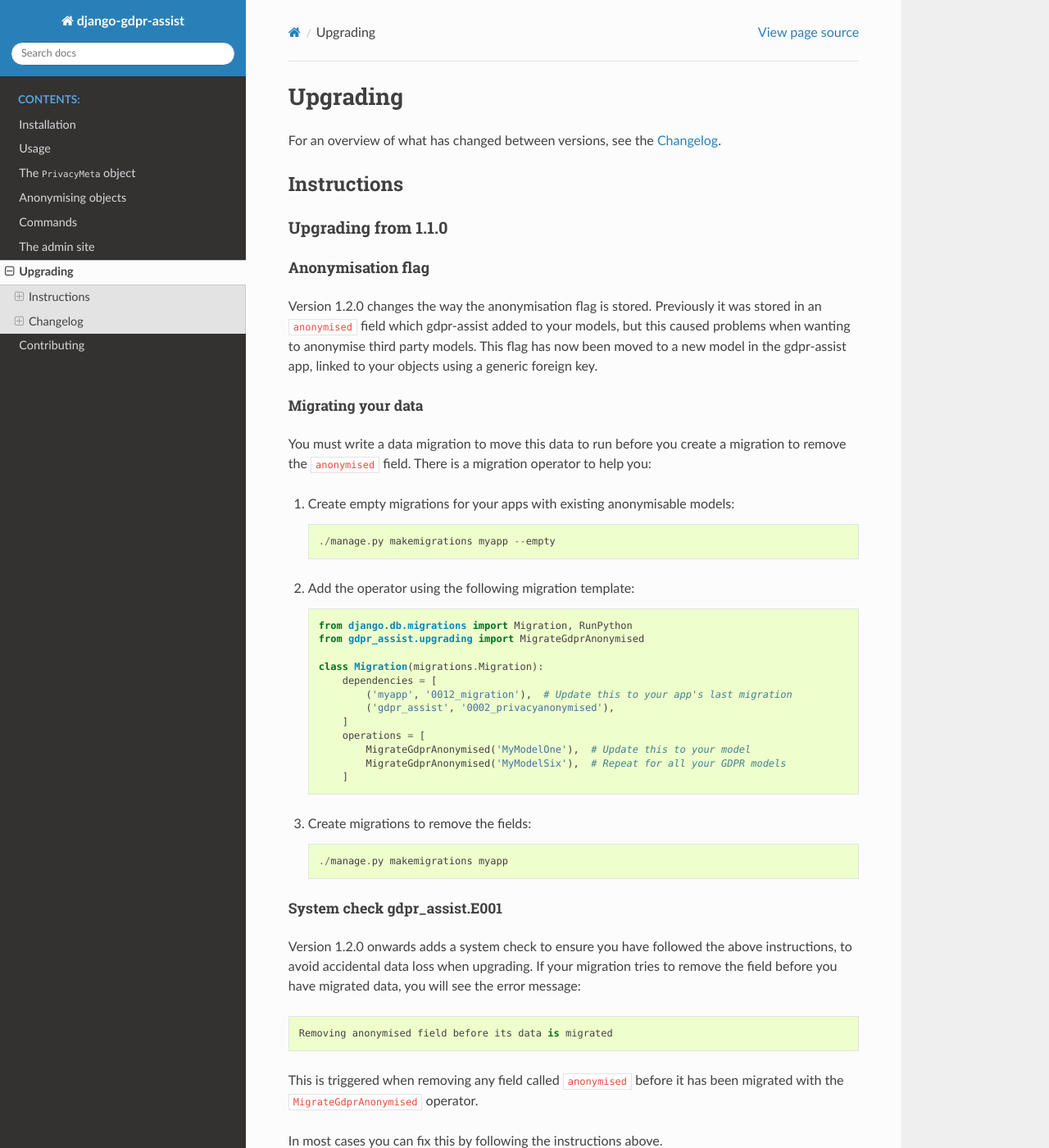
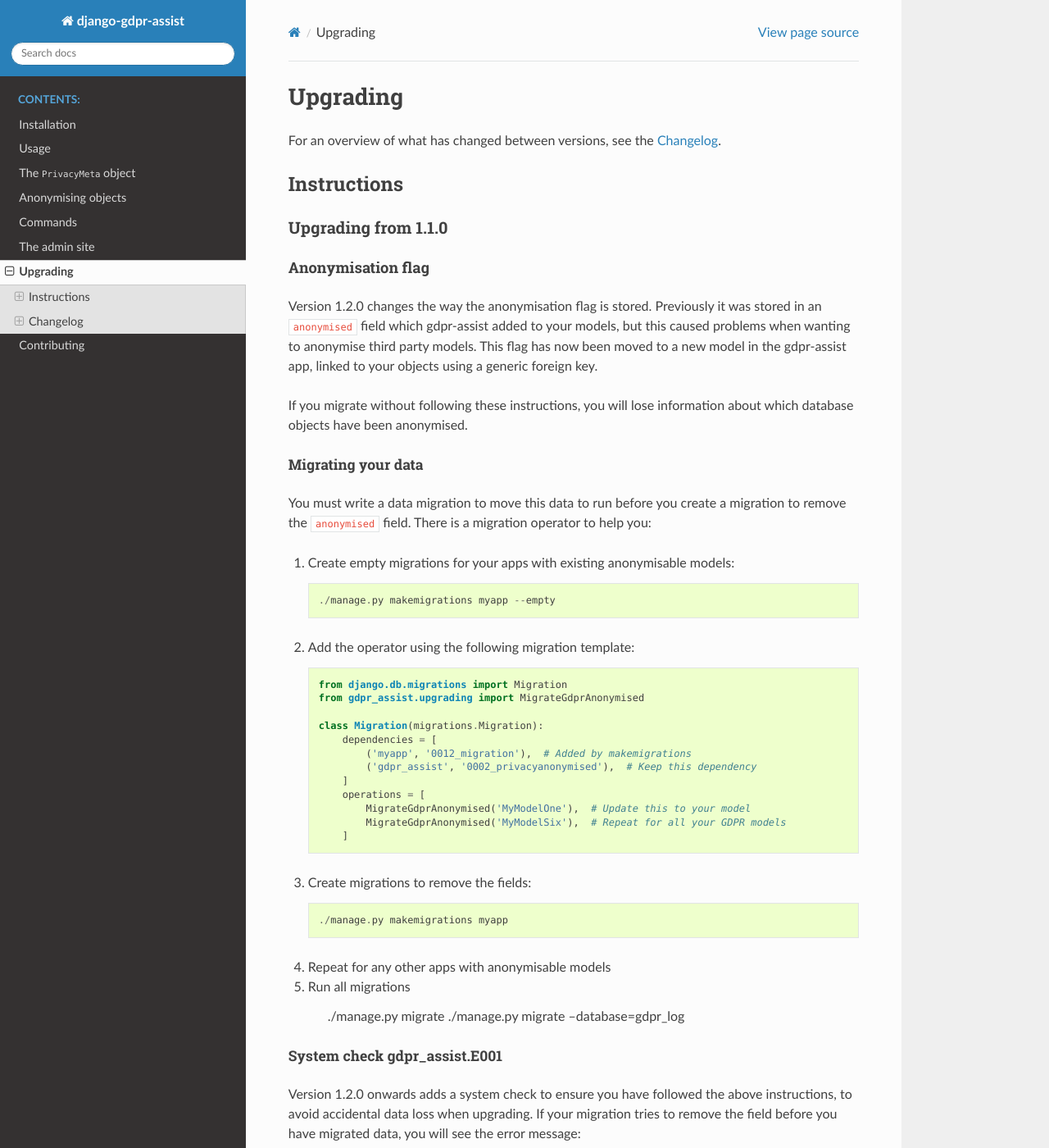
Before and after one commit to wildfish/django-gdpr-assist, a Sphinx documentation site: the page built from docs/upgrading.rst, in a window 1280 px wide and 1400 px high. Shown: the whole window at 82% size. Built offline with Sphinx 7.4.7 and the Read the Docs theme 2.0.0, drawn with Linux system fonts in a browser that asks for light colours; some of the changed text lies outside the part shown.

Commit message:
Corrected upgrade instructions

```diff
--- a/docs/upgrading.rst
+++ b/docs/upgrading.rst
@@ -20,6 +20,9 @@ in an ``anonymised`` field which gdpr-assist added to your models, but this caus
 problems when wanting to anonymise third party models. This flag has now been moved to a
 new model in the gdpr-assist app, linked to your objects using a generic foreign key.
 
+If you migrate without following these instructions, you will lose information about
+which database objects have been anonymised.
+
 
 Migrating your data
 ...................
@@ -34,13 +37,13 @@ to remove the ``anonymised`` field. There is a migration operator to help you:
 2. Add the operator using the following migration template::
 
 
-        from django.db.migrations import Migration, RunPython
+        from django.db.migrations import Migration
         from gdpr_assist.upgrading import MigrateGdprAnonymised
 
         class Migration(migrations.Migration):
             dependencies = [
-                ('myapp', '0012_migration'),  # Update this to your app's last migration
-                ('gdpr_assist', '0002_privacyanonymised'),
+                ('myapp', '0012_migration'),  # Added by makemigrations
+                ('gdpr_assist', '0002_privacyanonymised'),  # Keep this dependency
             ]
             operations = [
                 MigrateGdprAnonymised('MyModelOne'),  # Update this to your model
@@ -50,6 +53,13 @@ to remove the ``anonymised`` field. There is a migration operator to help you:
 3. Create migrations to remove the fields::
 
         ./manage.py makemigrations myapp
+
+4. Repeat for any other apps with anonymisable models
+
+5. Run all migrations
+
+        ./manage.py migrate
+        ./manage.py migrate --database=gdpr_log
 
 
 System check gdpr_assist.E001
```
Also changed, not shown: other parts of docs/upgrading.rst (+0 -3 lines).
